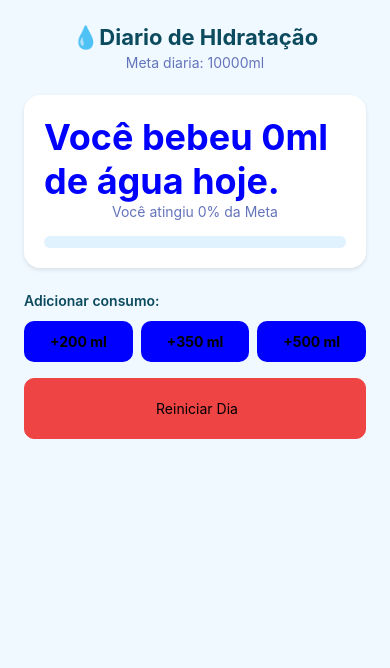
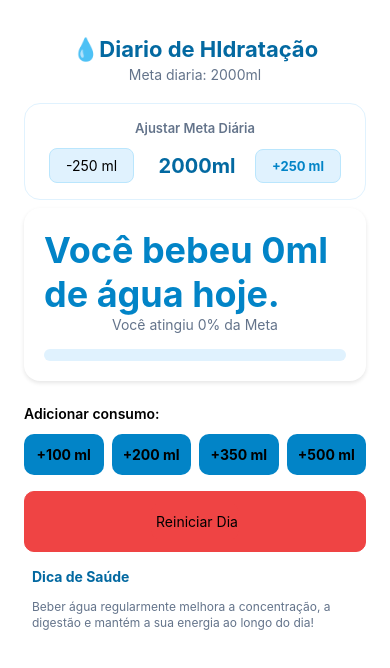
Before and after one commit to Angelo-ds/Diario-de-hidratacao, a React Native app: screen / in a window 390 px wide. Shown: the top 668 px of the page. Built offline with nearby package versions, Linux system fonts and the light colour scheme.

Commit message:
modify/add: modificado multiplas funções dentro de WaterProgress e App. e também  adicionado 2 novos componentes

```diff
--- a/App.jsx
+++ b/App.jsx
@@ -1,45 +1,57 @@
-import { StatusBar, View, Text, StyleSheet} from "react-native";
+import { StatusBar, View, StyleSheet } from "react-native";
 import { SafeAreaProvider, SafeAreaView } from "react-native-safe-area-context";
 import { useState } from "react";
 import { Header } from './src/components/Header';
 import { WaterProgress } from "./src/components/WaterProgress";
 import { ActionPressables } from "./src/components/ActionButtons";
 import { COLORS } from "./src/constants/color";
+import { Dica } from "./src/components/Dica";
+import { AjustarMeta } from "./src/components/AjustarMeta";
+
+export default function App(){
+
+  const [agua, setAgua] = useState(0);
+  const [goal, setGoal] = useState(2000);
 
 
-export default function App(){
-  const GOAL= 10000;
-  const [adicionarAgua, setAgua]  = useState(0)
-
   const handleAddWater = (ml) => {
-
     setAgua((memoria) => memoria + ml);
   };
 
+
   const handleReset = () => {
-
     setAgua(0);
-
   };
 
 
+  const handleAumentarMeta = (ml) => {
+    setGoal((metaAtual) => metaAtual + ml);
+  };
+
+
+  const handleDiminuirMeta = (ml) => {
+    setGoal((metaAtual) => Math.max(0, metaAtual - ml));
+  };
+
   return(
     <SafeAreaProvider>
+      <SafeAreaView style={styles.container}>
+        <StatusBar barStyle={'auto'}/>
 
-      <SafeAreaView style = {styles.container}>
+        <View style={styles.content}>
 
-      <StatusBar barStyle={'auto'}/>
+          <Header goal={goal} />
 
-      <View style = {styles.content}>
+          <AjustarMeta aoApertarPositivo={handleAumentarMeta} aoApertarNegativo={handleDiminuirMeta} goal = {goal}/>
 
-        <Header goal ={GOAL} />
-        <WaterProgress agua = {adicionarAgua} goal={GOAL} />
-        <ActionPressables aoClicar={handleAddWater} aoResetar={handleReset}/>
+          <WaterProgress agua={agua} goal={goal} />
 
-      </View>
+          <ActionPressables aoClicar={handleAddWater} aoResetar={handleReset}/>
 
+          <Dica/>
+
+        </View>
       </SafeAreaView>
-
     </SafeAreaProvider>
   )
 }
--- a/src/components/ActionButtons.jsx
+++ b/src/components/ActionButtons.jsx
@@ -10,6 +10,12 @@ export function ActionPressables({aoClicar, aoResetar}){
             <Text style = {styles.label}>Adicionar consumo:</Text>
 
             <View style={styles.buttonRow}>
+
+                <Pressable style = {styles.button} onPress={() => aoClicar(100)}>
+
+                    <Text style={styles.buttonText}>+100 ml</Text>
+
+                </Pressable>
 
                 <Pressable style = {styles.button} onPress={() => aoClicar(200)}>
 
--- /dev/null
+++ b/src/components/AjustarMeta.jsx
@@ -0,0 +1,66 @@
+import { View, Text, StyleSheet, Pressable } from 'react-native';
+import { COLORS } from '../constants/color';
+
+export function AjustarMeta({goal, aoApertarPositivo, aoApertarNegativo }){
+    return(
+        <View style= {styles.container}>
+            <Text style = {styles.label}>Ajustar Meta Diária</Text>
+
+            <View style = {styles.row} >
+              <Pressable style= {styles.button} onPress={() => aoApertarNegativo(250)}>
+                <Text>-250 ml</Text>
+              </Pressable>
+
+              <Text style = {styles.goalText}> {goal}ml</Text>
+
+              <Pressable style= {styles.button} onPress={() => aoApertarPositivo(250)}>
+                <Text style = {styles.buttonText}>+250 ml</Text>
+              </Pressable>
+            </View>
+        </View>
+    )
+}
+
+
+const styles = StyleSheet.create({
+  container: {
+    width: '100%',
+    alignItems: 'center',
+    padding: 16,
+    borderRadius: 16,
+    borderWidth: 1,
+    borderColor: COLORS.cardBorder,
+    marginVertical: 8,
+  },
+  label: {
+    fontSize: 13,
+    fontWeight: '600',
+    color: COLORS.textMuted,
+    marginBottom: 12,
+  },
+  row: {
+    flexDirection: 'row',
+    alignItems: 'center',
+    justifyContent: 'space-between',
+    width: '100%',
+    paddingHorizontal: 8,
+  },
+  button: {
+    backgroundColor: COLORS.buttonLightBg,
+    borderColor: COLORS.buttonLightBorder,
+    borderWidth: 1,
+    paddingVertical: 8,
+    paddingHorizontal: 16,
+    borderRadius: 8,
+  },
+  buttonText: {
+    color: COLORS.primary,
+    fontWeight: 'bold',
+    fontSize: 13,
+  },
+  goalText: {
+    fontSize: 20,
+    fontWeight: 'bold',
+    color: COLORS.primaryDark,
+  },
+});
--- /dev/null
+++ b/src/components/Dica.jsx
@@ -0,0 +1,37 @@
+import { View, Text, StyleSheet } from 'react-native';
+import { COLORS } from '../constants/color';
+
+export function Dica(){
+
+    return(
+
+        <View style = {styles.container}>
+
+          <Text style = {styles.title}>Dica de Saúde</Text>
+          <Text style = {styles.descricao}>Beber água regularmente melhora a concentração, a digestão e mantém a sua energia ao longo do dia!</Text>
+
+        </View>
+
+    )
+}
+
+const styles = StyleSheet.create({
+  container: {
+    flexDirection: 'column',
+    alignItems: 'flex-start',
+    gap: 12,
+    marginTop: 16,
+    paddingHorizontal: 8,
+  },
+  title: {
+    fontSize: 14,
+    fontWeight: 'bold',
+    color: COLORS.primaryDark,
+    marginBottom: 2,
+  },
+  descricao: {
+    fontSize: 12,
+    color: COLORS.textMuted,
+    lineHeight: 16,
+  },
+});
--- a/src/components/Header.jsx
+++ b/src/components/Header.jsx
@@ -1,4 +1,4 @@
-import { View, Text, StyleSheet } from 'react-native';
+import { View, Text, StyleSheet, Pressable } from 'react-native';
 import { COLORS } from '../constants/color';
 
 export function Header( {goal} ){
@@ -15,12 +15,12 @@ export function Header( {goal} ){
 const styles = StyleSheet.create({
   container: {
     alignItems: 'center',
-    marginBottom: 24,
+    marginVertical: 12,
   },
   title: {
     fontSize: 22,
     fontWeight: 'bold',
-    color: COLORS.textMain,
+    color: COLORS.primaryDark,
   },
   subtitle: {
     fontSize: 14,
--- a/src/components/WaterProgress.jsx
+++ b/src/components/WaterProgress.jsx
@@ -1,8 +1,12 @@
-import { View, Text, StyleSheet} from 'react-native';
+import { View, Text, StyleSheet } from 'react-native';
 import { COLORS } from '../constants/color';
 
-export function WaterProgress({agua,goal}){
-    const progresso = (Math.min((agua / goal) * 100,100)).toFixed(0);
+export function WaterProgress({ agua, goal }){
+
+    const progresso = goal > 0 ? (Math.min((agua / goal) * 100, 100)).toFixed(0) : 0;
+
+    const metaAtingida = goal > 0 && agua >= goal;
+
     return(
         <View style={styles.card}>
             <Text style={styles.consumedText}>Você bebeu {agua}ml de água hoje.</Text>
@@ -12,15 +16,19 @@ export function WaterProgress({agua,goal}){
                 <View style={[styles.progressBarFill, { width: `${progresso}%` }]} />
             </View>
 
+
+            {metaAtingida && (
+                <Text style={styles.goalReached}>
+                    Parabéns! Você atingiu sua meta de hidratação hoje!
+                </Text>
+            )}
         </View>
-    )
+    );
 }
-
-
 
 const styles = StyleSheet.create({
   card: {
-    backgroundColor: COLORS.cardbg,
+    backgroundColor: COLORS.cardBg,
     borderRadius: 16,
     padding: 20,
     width: '100%',
@@ -54,4 +62,12 @@ const styles = StyleSheet.create({
     backgroundColor: COLORS.secondary,
     borderRadius: 6,
   },
+
+  goalReached: {
+    marginTop: 16,
+    fontSize: 16,
+    fontWeight: 'bold',
+    color: 'green',
+    textAlign: 'center',
+  },
 });
--- a/src/constants/color.js
+++ b/src/constants/color.js
@@ -1,9 +1,12 @@
 export const COLORS = {
-    background:'#F0F9FF',
-    cardbg: '#FFFFFF',
-    primary:'blue',
-    secondary:'#3BBDFB',
-    textMain:'#0C4A5E',
-    textMuted:'#6474BB',
-    danger:'#EF4444',
+  background: '#FFFFFF',
+  cardBg: '#FFFFFF',
+  cardBorder: '#E0F2FE',
+  primary: '#0284C7',
+  secondary:'blue',
+  primaryDark: '#0369A1',
+  textMuted: '#64748B',
+  buttonLightBg: '#E0F2FE',
+  buttonLightBorder: '#BAE6FD',
+  danger: '#EF4444',
 };
```
